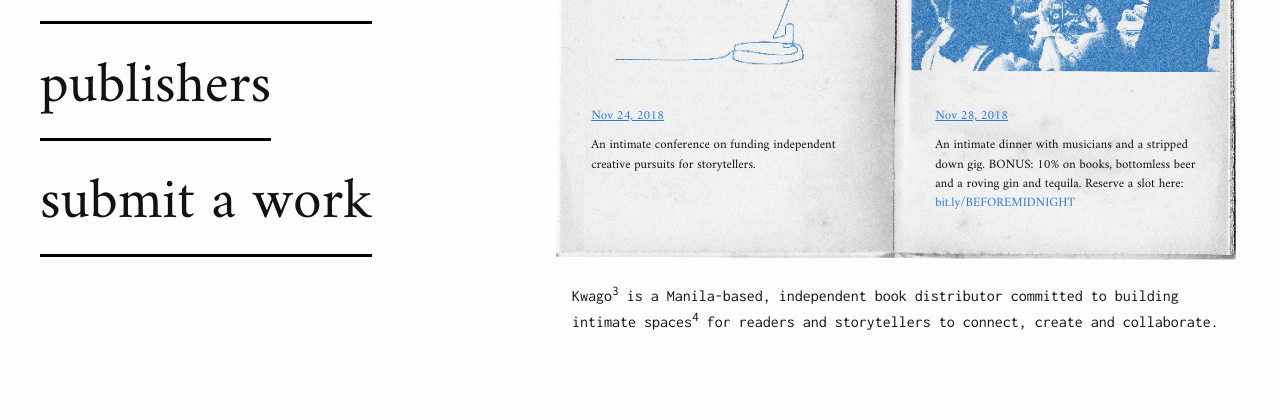
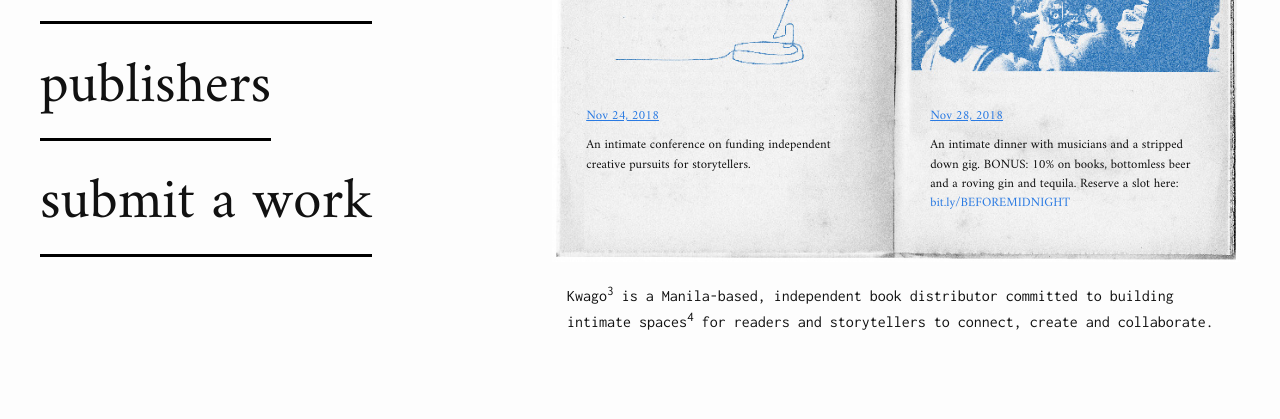
Before and after one commit to patsylala/kwago-siteleaf, a Jekyll site: the page built from index.md, in a window 1280 px wide. Shown: the part 388-807 px from the top of the page. Built offline with Jekyll 4.4.1, drawn with Linux system fonts in a browser that asks for light colours.

Commit message:
fix paragraph padding on mobile

```diff
--- a/_sass/minima/_layout.scss
+++ b/_sass/minima/_layout.scss
@@ -338,7 +338,7 @@
   margin: auto;
   padding-top: 2em;
   p {
-    padding: 0 20px 0 20px;
+    padding: 0 15px 0 15px;
     @include media-query($on-palm) {
       sup {display: none;}
     }
--- a/css/main.css
+++ b/css/main.css
@@ -448,7 +448,7 @@
   margin: auto;
   padding-top: 2em; }
   .board-section p {
-    padding: 0 20px 0 20px; }
+    padding: 0 15px 0 15px; }
     @media screen and (max-width: 750px) {
       .board-section p sup {
         display: none; } }
```
Also changed, not shown: 3 other files.
